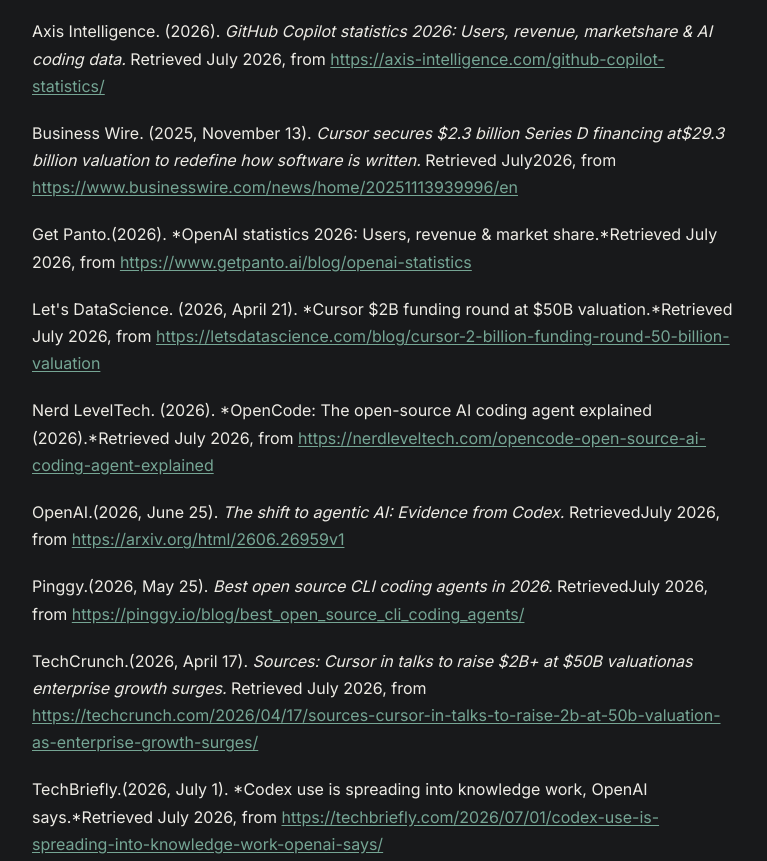
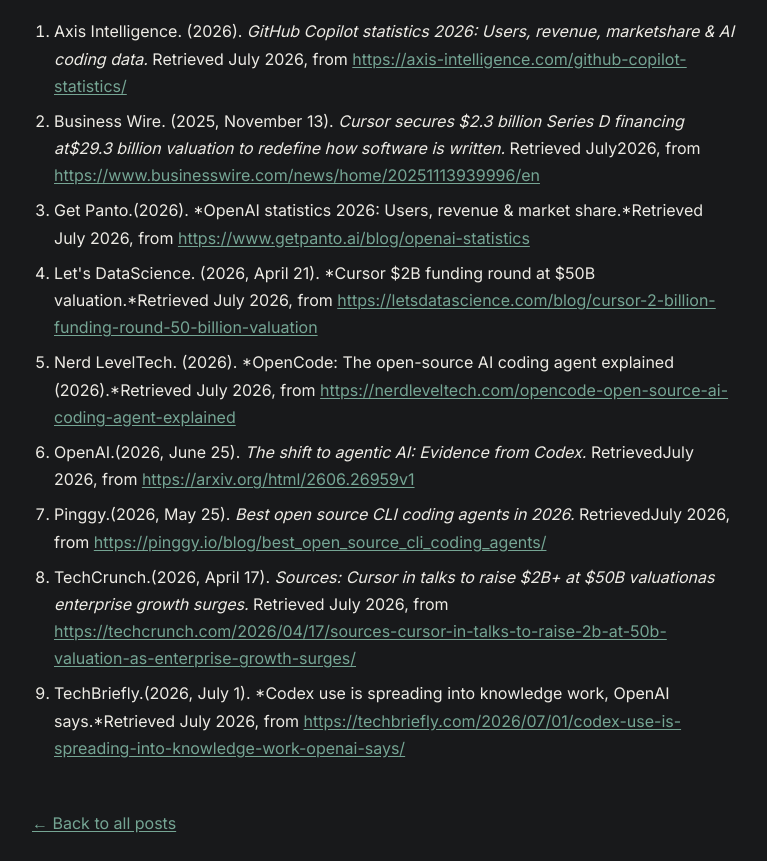
Before and after one commit to Straventis/blogPosts, an Eleventy site: page src/posts/the-rise-of-agentic-software-development-platforms-economics-architecture-and-the-transition-to-autonomous-coding-in-2026.md in a window 1280 px wide. Shown: the part 4758-5619 px from the top of the page, without its empty margins (256-1023 px from the left). Built offline with nearby package versions, Linux system fonts and the light colour scheme; Eleventy itself is replaced by a stand-in of ours; files that its build step writes are made by us from their sources.

Commit message:
Update Blog Posts “the-rise-of-agentic-software-development-platforms-economics-architecture-and-the-transition-to-autonomous-coding-in-2026”

```diff
--- a/src/posts/the-rise-of-agentic-software-development-platforms-economics-architecture-and-the-transition-to-autonomous-coding-in-2026.md
+++ b/src/posts/the-rise-of-agentic-software-development-platforms-economics-architecture-and-the-transition-to-autonomous-coding-in-2026.md
@@ -81,20 +81,12 @@ That verification gap, the space between “the agent shipped it” and “the o
 
 # References
 
-Axis Intelligence. (2026). *GitHub Copilot statistics 2026: Users, revenue, marketshare & AI coding data.* Retrieved July 2026, from <https://axis-intelligence.com/github-copilot-statistics/>
-
-Business Wire. (2025, November 13). *Cursor secures $2.3 billion Series D financing at$29.3 billion valuation to redefine how software is written.* Retrieved July2026, from <https://www.businesswire.com/news/home/20251113939996/en>
-
-Get Panto.(2026). *OpenAI statistics 2026: Users, revenue & market share.*Retrieved July 2026, from <https://www.getpanto.ai/blog/openai-statistics>
-
-Let's DataScience. (2026, April 21). *Cursor $2B funding round at $50B valuation.*Retrieved July 2026, from <https://letsdatascience.com/blog/cursor-2-billion-funding-round-50-billion-valuation>
-
-Nerd LevelTech. (2026). *OpenCode: The open-source AI coding agent explained (2026).*Retrieved July 2026, from <https://nerdleveltech.com/opencode-open-source-ai-coding-agent-explained>
-
-OpenAI.(2026, June 25). *The shift to agentic AI: Evidence from Codex.* RetrievedJuly 2026, from <https://arxiv.org/html/2606.26959v1>
-
-Pinggy.(2026, May 25). *Best open source CLI coding agents in 2026.* RetrievedJuly 2026, from <https://pinggy.io/blog/best_open_source_cli_coding_agents/>
-
-TechCrunch.(2026, April 17). *Sources: Cursor in talks to raise $2B+ at $50B valuationas enterprise growth surges.* Retrieved July 2026, from <https://techcrunch.com/2026/04/17/sources-cursor-in-talks-to-raise-2b-at-50b-valuation-as-enterprise-growth-surges/>
-
-TechBriefly.(2026, July 1). *Codex use is spreading into knowledge work, OpenAI says.*Retrieved July 2026, from <https://techbriefly.com/2026/07/01/codex-use-is-spreading-into-knowledge-work-openai-says/>
+1. Axis Intelligence. (2026). *GitHub Copilot statistics 2026: Users, revenue, marketshare & AI coding data.* Retrieved July 2026, from <https://axis-intelligence.com/github-copilot-statistics/>
+2. Business Wire. (2025, November 13). *Cursor secures $2.3 billion Series D financing at$29.3 billion valuation to redefine how software is written.* Retrieved July2026, from <https://www.businesswire.com/news/home/20251113939996/en>
+3. Get Panto.(2026). *OpenAI statistics 2026: Users, revenue & market share.*Retrieved July 2026, from <https://www.getpanto.ai/blog/openai-statistics>
+4. Let's DataScience. (2026, April 21). *Cursor $2B funding round at $50B valuation.*Retrieved July 2026, from <https://letsdatascience.com/blog/cursor-2-billion-funding-round-50-billion-valuation>
+5. Nerd LevelTech. (2026). *OpenCode: The open-source AI coding agent explained (2026).*Retrieved July 2026, from <https://nerdleveltech.com/opencode-open-source-ai-coding-agent-explained>
+6. OpenAI.(2026, June 25). *The shift to agentic AI: Evidence from Codex.* RetrievedJuly 2026, from <https://arxiv.org/html/2606.26959v1>
+7. Pinggy.(2026, May 25). *Best open source CLI coding agents in 2026.* RetrievedJuly 2026, from <https://pinggy.io/blog/best_open_source_cli_coding_agents/>
+8. TechCrunch.(2026, April 17). *Sources: Cursor in talks to raise $2B+ at $50B valuationas enterprise growth surges.* Retrieved July 2026, from <https://techcrunch.com/2026/04/17/sources-cursor-in-talks-to-raise-2b-at-50b-valuation-as-enterprise-growth-surges/>
+9. TechBriefly.(2026, July 1). *Codex use is spreading into knowledge work, OpenAI says.*Retrieved July 2026, from <https://techbriefly.com/2026/07/01/codex-use-is-spreading-into-knowledge-work-openai-says/>
```
